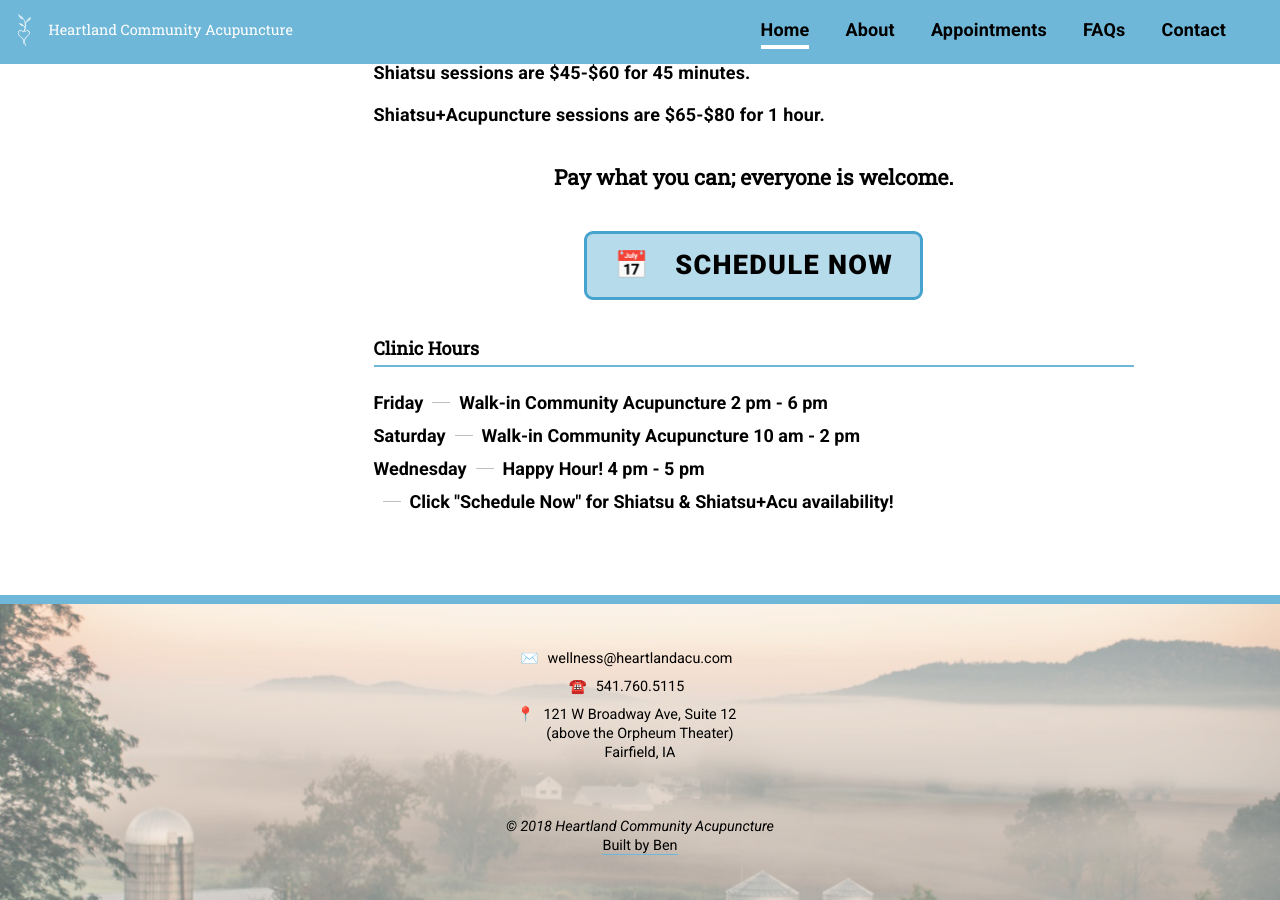
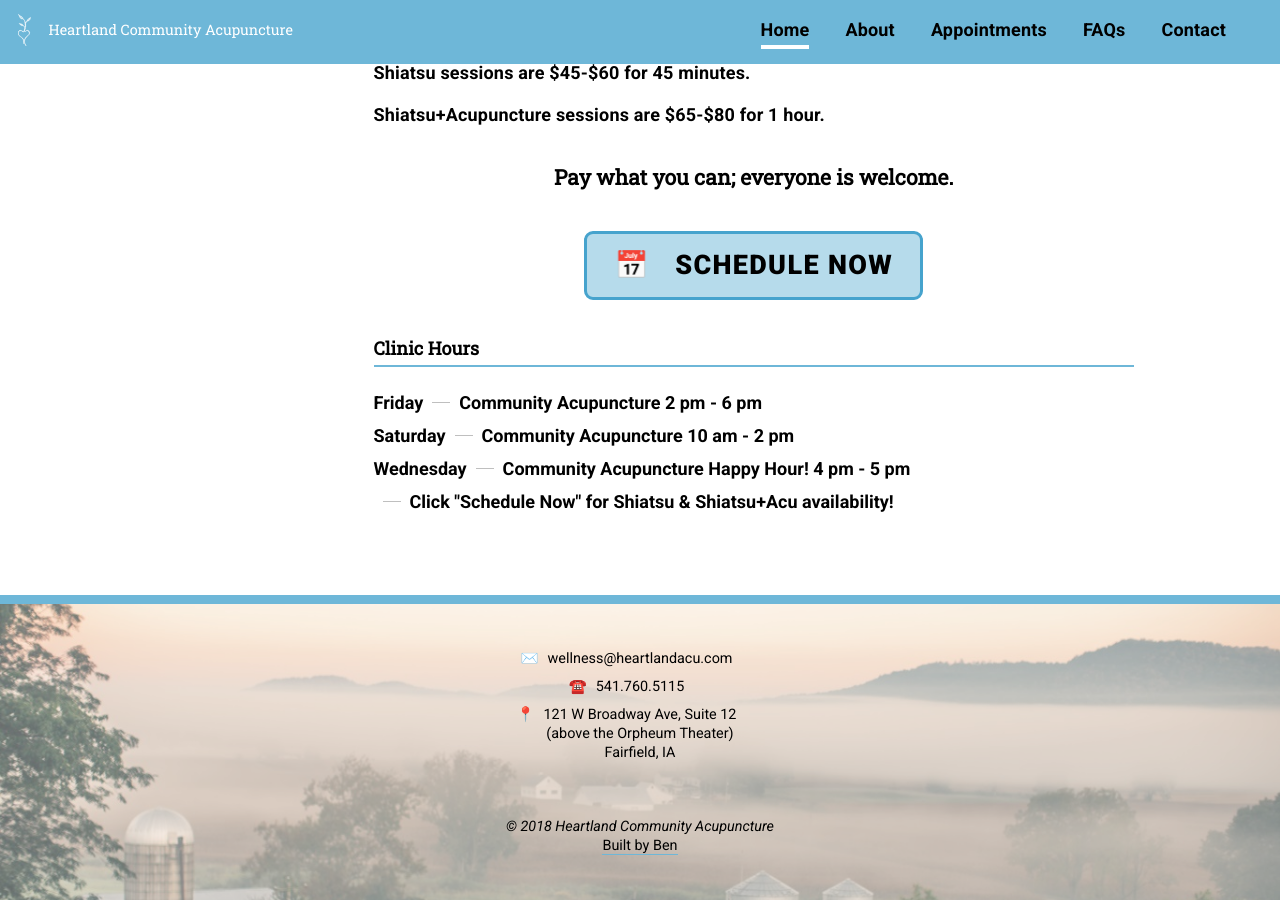
Before and after one commit to alwaysblank/heartlandacu, a Jekyll site: the page built from index.md, in a window 1280 px wide and 900 px high, scrolled down 1033 px. Built offline with Jekyll 4.4.1, drawn with Linux system fonts in a browser that asks for light colours; a script that is not in the unit is left out.

Commit message:
Update Settings “site”

```diff
--- a/_data/settings/site.yml
+++ b/_data/settings/site.yml
@@ -16,17 +16,17 @@ place_id: ChIJv_-aDGxm5ocRjL02GOEvIHg
 schedule: 'https://www.schedulicity.com/scheduling/HCA5AW'
 hours:
   - day: Friday
-    note: Walk-in Community Acupuncture
+    note: Community Acupuncture
     times:
       - close: '18'
         open: '14'
   - day: Saturday
-    note: Walk-in Community Acupuncture
+    note: Community Acupuncture
     times:
       - close: '14'
         open: '10'
   - day: Wednesday
-    note: Happy Hour!
+    note: Community Acupuncture Happy Hour!
     times:
       - close: '17'
         open: '16'
```
